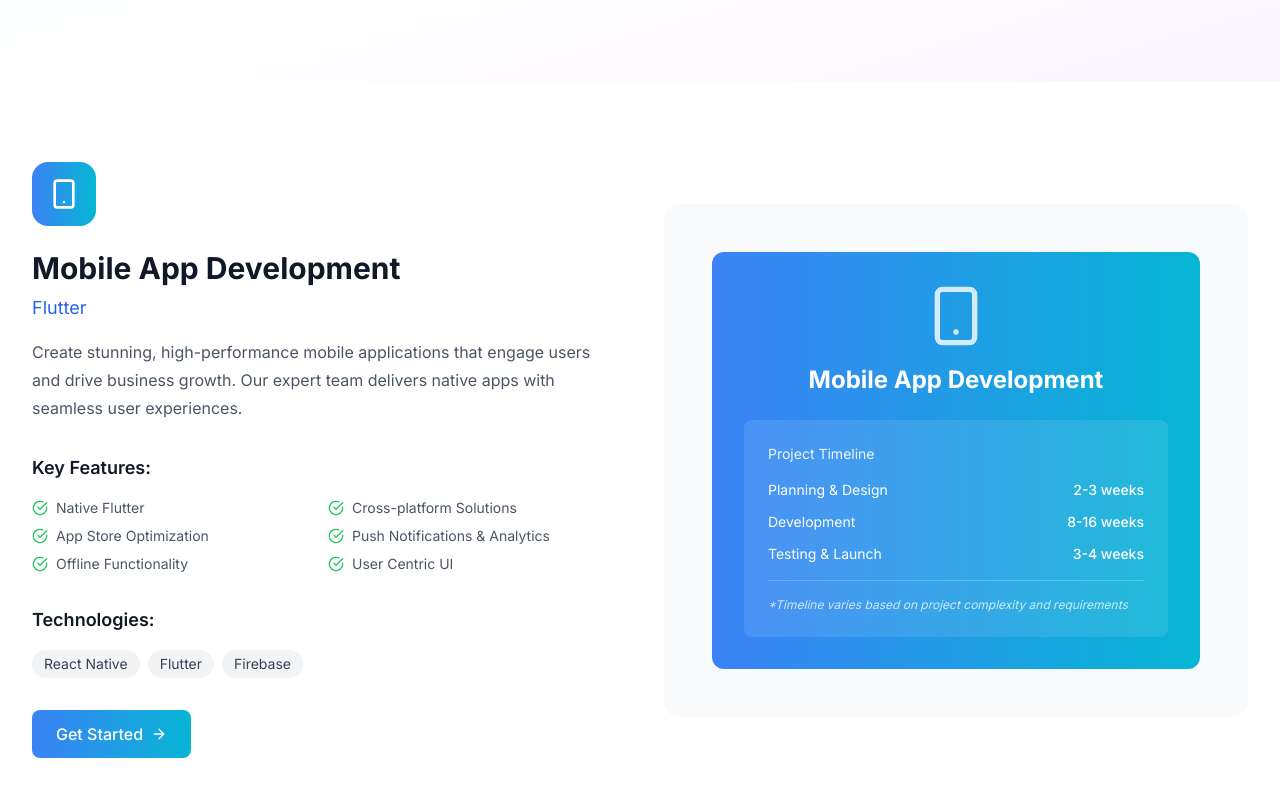
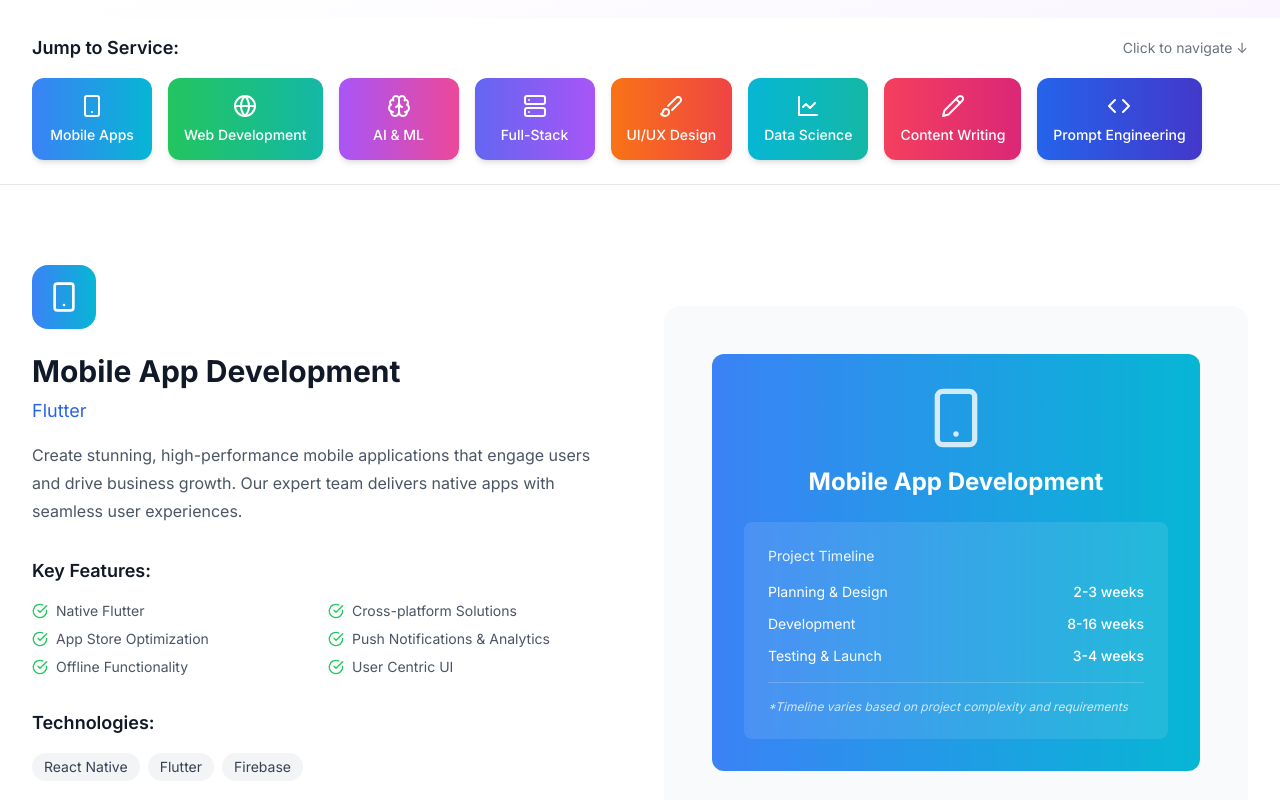
Before and after one commit to setusairam/NetSys-Tech-Website, a React (Vite) app: page /product in a window 1280 px wide. Shown: the part 360-1160 px from the top of the page. Built offline with nearby package versions, Linux system fonts and the light colour scheme.

Commit message:
modified everything

```diff
--- a/src/components/Navigation.tsx
+++ b/src/components/Navigation.tsx
@@ -48,7 +48,7 @@ const Navigation: React.FC = () => {
           <Link to="/" className="flex items-center space-x-3">
             <div className="relative">
               <img
-                src="https://images.pexels.com/photos/1181467/pexels-photo-1181467.jpeg?auto=compress&cs=tinysrgb&w=64&h=64&fit=crop"
+                src="images/mainlogo.png"
                 alt="NetSys Tech Logo"
                 className="h-10 w-10 rounded-lg object-cover shadow-md"
               />
--- a/src/pages/Careers.tsx
+++ b/src/pages/Careers.tsx
@@ -29,147 +29,74 @@ const Careers: React.FC = () => {
   const jobOpenings = [
     {
     id: '1',
-      title: 'Senior React Developer',
+    title: 'ML Engineer',
     department: 'Engineering',
     location: 'Remote',
-      type: 'Full-time',
-      salary: '$120,000 - $160,000',
-      description: 'Join our frontend team to build cutting-edge web applications using React, TypeScript, and modern development practices.',
+    type: 'Part-time',
+    salary: 'Equity Basis',
+    description: 'Design and implement scalable machine learning systems to solve real-world business challenges.',
     requirements: [
-        '5+ years of React development experience',
-        'Strong TypeScript and JavaScript skills',
-        'Experience with modern build tools (Vite, Webpack)',
-        'Knowledge of state management (Redux, Zustand)',
-        'Familiarity with testing frameworks (Jest, Cypress)'
+      'Good Projects in ML',
+      'Proficient in Python and ML libraries (TensorFlow, PyTorch)',
+      'Experience in Creating Efficient Models',
+      'Strong understanding of MLOps, model deployment, and monitoring'
     ],
-      benefits: ['Health Insurance', 'Remote Work', '401k Matching', 'Learning Budget'],
+    benefits: ['Remote Work', 'Learning Efficient', 'Building portfolio', 'Real-time Experience', 'Recognition at workplace'],
     featured: true
   },
   {
     id: '2',
-      title: 'Mobile App Developer (iOS/Android)',
+    title: 'Full Stack Developer',
     department: 'Engineering',
-      location: 'San Francisco, CA',
+    location: 'Remote',
     type: 'Full-time',
-      salary: '$110,000 - $150,000',
-      description: 'Develop native mobile applications for iOS and Android platforms, working with cross-functional teams to deliver exceptional user experiences.',
+    salary: 'Equity Basis',
+    description: 'Work on building full-stack web applications with modern frameworks and tools, ensuring seamless front-end and back-end integration.',
     requirements: [
-        '4+ years of mobile development experience',
-        'Proficiency in Swift/Kotlin or React Native',
-        'Experience with mobile app deployment',
-        'Understanding of mobile UI/UX principles',
-        'Knowledge of mobile testing frameworks'
+      'decent full stack development experience and projects',
+      'Proficient in JavaScript/TypeScript, React, and Node.js',
+      'Decent with relational and NoSQL databases',
+      'Decent Knowledge of RESTful APIs and GraphQL',
+      'Familiarity with CI/CD, testing frameworks, and DevOps practices'
     ],
-      benefits: ['Health Insurance', 'Relocation Assistance', '401k Matching', 'Gym Membership'],
+    benefits: ['Remote Work', 'Learning Efficient', 'Building portfolio', 'Real-time Experience', 'Recognition at workplace'],
     featured: false
   },
   {
     id: '3',
-      title: 'AI/ML Engineer',
+    title: 'UI/UX Designer',
+    department: 'Design',
+    location: 'Remote',
+    type: 'Full-time',
+    salary: 'Equity Basis',
+    description: 'Create engaging user experiences and beautiful interfaces for web and mobile applications.',
+    requirements: [
+      'Good UI/UX design experience',
+      'Strong portfolio demonstrating design thinking and process',
+      'Proficiency with Figma, Sketch, or Adobe XD',
+      'Understanding of accessibility and responsive design principles',
+      'Experience with design systems and prototyping tools'
+    ],
+    benefits: ['Remote Work', 'Learning Efficient', 'Building portfolio', 'Real-time Experience', 'Recognition at workplace'],
+    featured: false
+  },
+  {
+    id: '4',
+    title: 'Mobile App Developer',
     department: 'Engineering',
     location: 'Remote',
     type: 'Full-time',
-      salary: '$140,000 - $180,000',
-      description: 'Design and implement machine learning models and AI solutions to solve complex business problems for our clients.',
+    salary: 'Equity Basis',
+    description: 'Develop, test, and maintain high-quality mobile applications for cross platforms.',
     requirements: [
-        'MS/PhD in Computer Science, AI, or related field',
-        'Strong Python and ML framework experience',
-        'Experience with TensorFlow, PyTorch, or similar',
-        'Knowledge of cloud ML platforms (AWS, Azure)',
-        'Understanding of MLOps and model deployment'
+      'Decent experience in mobile development',
+      'Proficient in Flutter, or React Native',
+      'Experience with app store deployment and CI/CD',
+      'grasp of mobile UI/UX standards and best practices',
+      'Decent porjects in App Development'
     ],
-      benefits: ['Health Insurance', 'Remote Work', 'Conference Budget', 'Stock Options'],
+    benefits: ['Remote Work', 'Learning Efficient', 'Building portfolio', 'Real-time Experience', 'Recognition at workplace'],
     featured: true
-    },
-    {
-      id: '4',
-      title: 'DevOps Engineer',
-      department: 'Engineering',
-      location: 'Austin, TX',
-      type: 'Full-time',
-      salary: '$100,000 - $140,000',
-      description: 'Build and maintain our cloud infrastructure, CI/CD pipelines, and ensure reliable deployment processes.',
-      requirements: [
-        '3+ years of DevOps/Infrastructure experience',
-        'Strong knowledge of AWS/Azure cloud platforms',
-        'Experience with Docker and Kubernetes',
-        'Proficiency in Infrastructure as Code (Terraform)',
-        'Understanding of monitoring and logging tools'
-      ],
-      benefits: ['Health Insurance', 'Flexible Hours', '401k Matching', 'Home Office Setup'],
-      featured: false
-    },
-    {
-      id: '5',
-      title: 'UX/UI Designer',
-      department: 'Design',
-      location: 'Remote',
-      type: 'Full-time',
-      salary: '$90,000 - $120,000',
-      description: 'Create beautiful, intuitive user experiences and interfaces for web and mobile applications.',
-      requirements: [
-        '4+ years of UX/UI design experience',
-        'Proficiency in Figma, Sketch, or Adobe XD',
-        'Strong portfolio demonstrating design process',
-        'Understanding of user research methodologies',
-        'Experience with design systems and prototyping'
-      ],
-      benefits: ['Health Insurance', 'Remote Work', 'Design Tools Budget', 'Creative Days'],
-      featured: false
-    },
-    {
-      id: '6',
-      title: 'Product Manager',
-      department: 'Product',
-      location: 'New York, NY',
-      type: 'Full-time',
-      salary: '$130,000 - $170,000',
-      description: 'Lead product strategy and roadmap development, working closely with engineering and design teams.',
-      requirements: [
-        '5+ years of product management experience',
-        'Strong analytical and problem-solving skills',
-        'Experience with agile development methodologies',
-        'Excellent communication and leadership skills',
-        'Technical background preferred'
-      ],
-      benefits: ['Health Insurance', 'Equity Package', 'Flexible PTO', 'Team Retreats'],
-      featured: true
-    },
-    {
-      id: '7',
-      title: 'Sales Development Representative',
-      department: 'Sales',
-      location: 'Remote',
-      type: 'Full-time',
-      salary: '$60,000 - $80,000 + Commission',
-      description: 'Generate and qualify leads, build relationships with prospects, and support the sales team in growing our client base.',
-      requirements: [
-        '2+ years of sales or business development experience',
-        'Excellent communication and interpersonal skills',
-        'Experience with CRM tools (Salesforce, HubSpot)',
-        'Self-motivated and goal-oriented',
-        'Interest in technology and software solutions'
-      ],
-      benefits: ['Health Insurance', 'Commission Structure', 'Remote Work', 'Sales Training'],
-      featured: false
-    },
-    {
-      id: '8',
-      title: 'Customer Success Manager',
-      department: 'Customer Success',
-      location: 'Chicago, IL',
-      type: 'Full-time',
-      salary: '$80,000 - $110,000',
-      description: 'Ensure client satisfaction and success by providing ongoing support, training, and strategic guidance.',
-      requirements: [
-        '3+ years of customer success or account management experience',
-        'Strong relationship building and communication skills',
-        'Experience with SaaS products and platforms',
-        'Problem-solving and analytical abilities',
-        'Project management experience preferred'
-      ],
-      benefits: ['Health Insurance', 'Professional Development', 'Flexible Schedule', 'Client Events'],
-      featured: false
   }
   ];
 
@@ -180,7 +107,7 @@ const Careers: React.FC = () => {
     {
       icon: Heart,
       title: 'Health & Wellness',
-      description: 'Comprehensive health insurance, dental, vision, and wellness programs'
+      description: 'Comprehensive work environment without any stress or strain'
     },
     {
       icon: Laptop,
--- a/src/pages/Product.tsx
+++ b/src/pages/Product.tsx
@@ -1,13 +1,10 @@
 import React from 'react';
 import { motion } from 'framer-motion';
-import { Link } from 'react-router-dom';
 import {
   Smartphone,
   Globe,
   Brain,
-  Coffee,
   Server,
-  Cloud,
   Shield,
   ArrowRight,
   CheckCircle,
@@ -17,10 +14,6 @@ import {
   Brush,
   LineChart,
   Pencil,
-  TypeIcon,
-  FileType2,
-  LucideType,
-  AtSignIcon,
   Code
 } from 'lucide-react';
 
@@ -31,6 +24,7 @@ const Product: React.FC = () => {
       icon: Smartphone,
       title: 'Mobile App Development',
       subtitle: 'Flutter',
+      shortTitle: 'Mobile Apps',
       description: 'Create stunning, high-performance mobile applications that engage users and drive business growth. Our expert team delivers native apps with seamless user experiences.',
       features: [
         'Native Flutter',
@@ -53,6 +47,7 @@ const Product: React.FC = () => {
       icon: Globe,
       title: 'Web Development',
       subtitle: 'Static, Modern & Responsive Websites',
+      shortTitle: 'Web Development',
       description: 'Build fast, scalable, and responsive web applications using cutting-edge technologies. From simple websites to complex web platforms, we deliver solutions that perform.',
       features: [
         'Responsive Web Design',
@@ -75,6 +70,7 @@ const Product: React.FC = () => {
       icon: Brain,
       title: 'AI & ML Integration',
       subtitle: 'Intelligent Solutions',
+      shortTitle: 'AI & ML',
       description: 'Harness the power of artificial intelligence and machine learning to automate processes, gain insights, and create intelligent applications that adapt to user behavior.',
       features: [
         'Custom AI Model Development',
@@ -97,6 +93,7 @@ const Product: React.FC = () => {
       icon: Server,
       title: 'Full-Stack Solutions',
       subtitle: 'End-to-End Development',
+      shortTitle: 'Full-Stack',
       description: 'Complete software solutions from database design to user interface. We handle every aspect of your application development with modern technology stacks.',
       features: [
         'MERN Stack Development',
@@ -115,10 +112,11 @@ const Product: React.FC = () => {
       ]
     },
     {
-      id: 'UI/UX',
+      id: 'uiux',
       icon: Brush,
       title: 'UI/UX Design',
       subtitle: 'Intuitive and Engaging Interfaces',
+      shortTitle: 'UI/UX Design',
       description: 'Craft beautiful, user-centric designs that enhance user experience and drive engagement. We focus on usability, accessibility, and visual storytelling to ensure your product resonates with your audience.',
       features: [
         'User Research & Persona Creation',
@@ -137,10 +135,11 @@ const Product: React.FC = () => {
       ]
     },
     {
-      id: 'Datasc',
+      id: 'datascience',
       icon: LineChart,
       title: 'Data Science',
       subtitle: 'Insights from Data That Drive Growth',
+      shortTitle: 'Data Science',
       description: 'Leverage data to uncover patterns, make predictions, and optimize decision-making. Our data science solutions help you extract actionable insights using advanced analytics, machine learning, and statistical modeling.',
       features: [
         'Data Collection & Cleaning',
@@ -159,10 +158,11 @@ const Product: React.FC = () => {
       ]
     },
     {
-      id: 'ContentWriting',
+      id: 'contentwriting',
       icon: Pencil,
       title: 'Content Writing',
       subtitle: 'Words That Resonate, Stories That Convert',
+      shortTitle: 'Content Writing',
       description: 'We create captivating content that speaks your brands voice. From ghostwriting and storytelling to persuasive copy and SEO blogs, our writing elevates your presence, builds trust, and drives engagement.',
       features: [
         'Ghostwriting & Thought Leadership',
@@ -175,16 +175,22 @@ const Product: React.FC = () => {
       technologies: ['Grammarly Pro', 'Frase', 'Surfer SEO', 'Hemingway', 'Notion', 'Google Docs'],
       gradient: 'from-rose-500 to-pink-600',
       timeline: [
-        { phase: 'Research & Strategy', duration: '1 week' },
-        { phase: 'Content Creation', duration: '2-6 weeks' },
-        { phase: 'Review & Optimization', duration: '1 week' }
-      ]
+      { phase: 'YouTube Script Writing', duration: '1–2 days' },
+      { phase: 'Blog Article (800–1000 words)', duration: '1 day' },
+      { phase: 'Website Page Copy', duration: '1–2 days' },
+      { phase: 'Social Media Post Set (5–7 posts)', duration: '2 days' },
+      { phase: 'Case Study / Long-form Article', duration: '3–4 days' },
+      { phase: 'Email Newsletter', duration: '1 day' },
+      { phase: 'Ad Copy (3–5 variants)', duration: '0.5–1 day' },
+      { phase: 'Brand Story / About Page', duration: '2 days' }
+    ]
     },
     {
-      id: 'Prompting',
-      icon: Code, // You can replace this with a suitable icon for prompt engineering
+      id: 'prompting',
+      icon: Code,
       title: 'Prompt Engineering',
       subtitle: 'Precision Prompts, Powerful Outputs',
+      shortTitle: 'Prompt Engineering',
       description: 'We engineer intelligent prompts that maximize the capabilities of large language models (LLMs). From data-driven prompt design to system message optimization and multi-turn interactions, our approach ensures accuracy, consistency, and optimal AI performance across applications.',
       features: [
         'Custom Prompt Design for LLMs',
@@ -204,9 +210,11 @@ const Product: React.FC = () => {
       ],
       gradient: 'from-blue-600 to-indigo-700',
       timeline: [
-        { phase: 'Requirement Gathering & Model Selection', duration: '3 days' },
-        { phase: 'Prompt Design & Iteration', duration: '1-2 weeks' },
-        { phase: 'Testing & Optimization', duration: '4-7 days' }
+        { phase: 'Use Case Discovery & Task Framing', duration: '4–6 hours' },
+        { phase: 'LLM Selection & Tool Alignment', duration: '3–4 hours' },
+        { phase: 'Prompt Drafting (Few-shot / Zero-shot)', duration: '6–10 hours' },
+        { phase: 'Evaluation, Testing & Refinement', duration: '5–8 hours' },
+        { phase: 'Integration & PromptOps Setup', duration: '3–5 hours' }
       ]
     }
   ];
@@ -238,8 +246,22 @@ const Product: React.FC = () => {
     }
   ];
 
+  const scrollToService = (serviceId: string) => {
+    const element = document.getElementById(serviceId);
+    if (element) {
+      const headerOffset = 100; // Account for fixed header
+      const elementPosition = element.getBoundingClientRect().top;
+      const offsetPosition = elementPosition + window.pageYOffset - headerOffset;
+
+      window.scrollTo({
+        top: offsetPosition,
+        behavior: 'smooth'
+      });
+    }
+  };
+
   return (
-    <div className="min-h-screen pt-16">
+    <div className="min-h-screen">
       {/* Hero Section */}
       <section className="bg-gradient-to-br from-blue-50 via-white to-purple-50 dark:from-gray-900 dark:via-gray-900 dark:to-purple-900/20 py-20">
         <div className="max-w-7xl mx-auto px-4 sm:px-6 lg:px-8">
@@ -262,6 +284,38 @@ const Product: React.FC = () => {
         </div>
       </section>
 
+      {/* Quick Navigation */}
+      <section className="sticky top-0 z-40 bg-white/95 dark:bg-gray-900/95 backdrop-blur-sm border-b border-gray-200 dark:border-gray-700 py-4">
+        <div className="max-w-7xl mx-auto px-4 sm:px-6 lg:px-8">
+          <div className="flex items-center justify-between mb-4">
+            <h2 className="text-lg font-semibold text-gray-900 dark:text-white">
+              Jump to Service:
+            </h2>
+            <div className="text-sm text-gray-500 dark:text-gray-400">
+              Click to navigate ↓
+            </div>
+          </div>
+          <div className="overflow-x-auto">
+            <div className="flex space-x-4 pb-2 min-w-max">
+              {services.map((service) => (
+                <motion.button
+                  key={service.id}
+                  onClick={() => scrollToService(service.id)}
+                  whileHover={{ scale: 1.05 }}
+                  whileTap={{ scale: 0.95 }}
+                  className={`flex flex-col items-center p-4 min-w-[120px] rounded-xl bg-gradient-to-r ${service.gradient} text-white shadow-md hover:shadow-lg transition-all duration-300 group`}
+                >
+                  <service.icon className="h-6 w-6 mb-2 group-hover:scale-110 transition-transform" />
+                  <span className="text-sm font-medium text-center leading-tight">
+                    {service.shortTitle}
+                  </span>
+                </motion.button>
+              ))}
+            </div>
+          </div>
+        </div>
+      </section>
+
       {/* Services Grid */}
       <section className="py-20 bg-white dark:bg-gray-900">
         <div className="max-w-7xl mx-auto px-4 sm:px-6 lg:px-8">
@@ -269,11 +323,12 @@ const Product: React.FC = () => {
             {services.map((service, index) => (
               <motion.div
                 key={service.id}
+                id={service.id}
                 initial={{ opacity: 0, y: 50 }}
                 whileInView={{ opacity: 1, y: 0 }}
                 viewport={{ once: true }}
                 transition={{ delay: index * 0.1 }}
-                className={`grid lg:grid-cols-2 gap-12 items-center ${
+                className={`grid lg:grid-cols-2 gap-12 items-center scroll-mt-32 ${
                   index % 2 === 1 ? 'lg:grid-flow-col-dense' : ''
                 }`}
               >
@@ -321,13 +376,12 @@ const Product: React.FC = () => {
                     </div>
                   </div>
 
-                  <Link
-                    to="/contact"
+                  <button
                     className={`inline-flex items-center px-6 py-3 bg-gradient-to-r ${service.gradient} text-white font-medium rounded-lg hover:shadow-lg transition-all transform hover:scale-105`}
                   >
                     Get Started
                     <ArrowRight className="ml-2 h-4 w-4" />
-                  </Link>
+                  </button>
                 </div>
 
                 <div className={index % 2 === 1 ? 'lg:col-start-1' : ''}>
@@ -363,7 +417,7 @@ const Product: React.FC = () => {
       </section>
 
       {/* Process Section */}
-      <section className="py-20 bg-gray-50 dark:bg-gray-800">
+      <section id="process" className="py-20 bg-gray-50 dark:bg-gray-800 scroll-mt-32">
         <div className="max-w-7xl mx-auto px-4 sm:px-6 lg:px-8">
           <motion.div
             initial={{ opacity: 0, y: 20 }}
@@ -429,19 +483,13 @@ const Product: React.FC = () => {
               Let's discuss your project requirements and create a custom solution that drives your business forward.
             </p>
             <div className="flex flex-col sm:flex-row gap-4 justify-center">
-              <Link
-                to="/contact"
-                className="bg-white text-blue-600 px-8 py-4 rounded-lg font-medium hover:shadow-xl transition-all transform hover:scale-105 flex items-center justify-center"
-              >
+              <button className="bg-white text-blue-600 px-8 py-4 rounded-lg font-medium hover:shadow-xl transition-all transform hover:scale-105 flex items-center justify-center">
                 Start Your Project
                 <ArrowRight className="ml-2 h-5 w-5" />
-              </Link>
-              <Link
-                to="/pricing"
-                className="border-2 border-white text-white px-8 py-4 rounded-lg font-medium hover:bg-white hover:text-blue-600 transition-all flex items-center justify-center"
-              >
+              </button>
+              <button className="border-2 border-white text-white px-8 py-4 rounded-lg font-medium hover:bg-white hover:text-blue-600 transition-all flex items-center justify-center">
                 View Pricing
-              </Link>
+              </button>
             </div>
           </motion.div>
         </div>
```
Also changed, not shown: src/data/teamMembers.ts (+26 -0 lines), src/pages/Contact.tsx (+20 -13 lines), images/mainlogo.png (added). Lines whose indentation alone changed are shown as unchanged.
